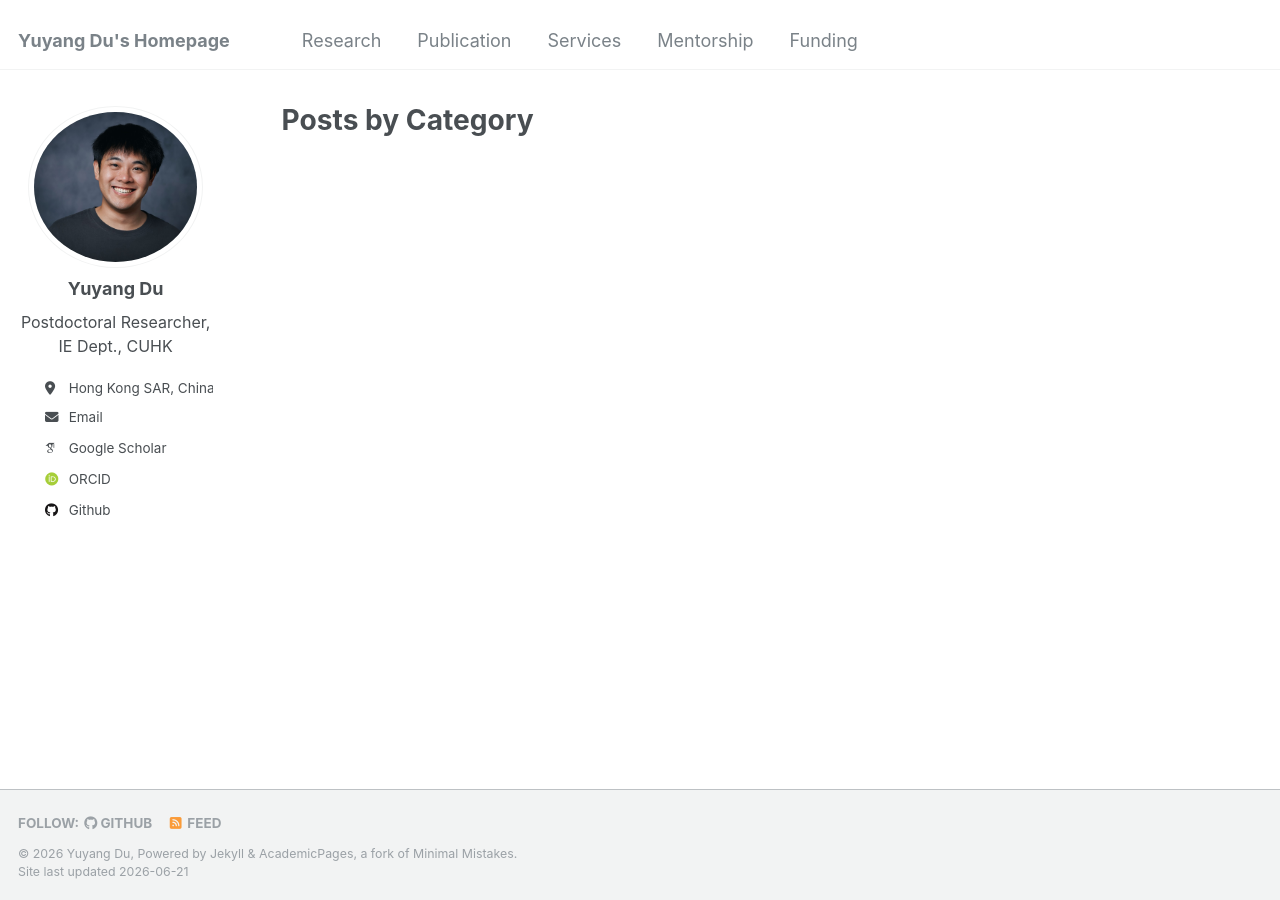
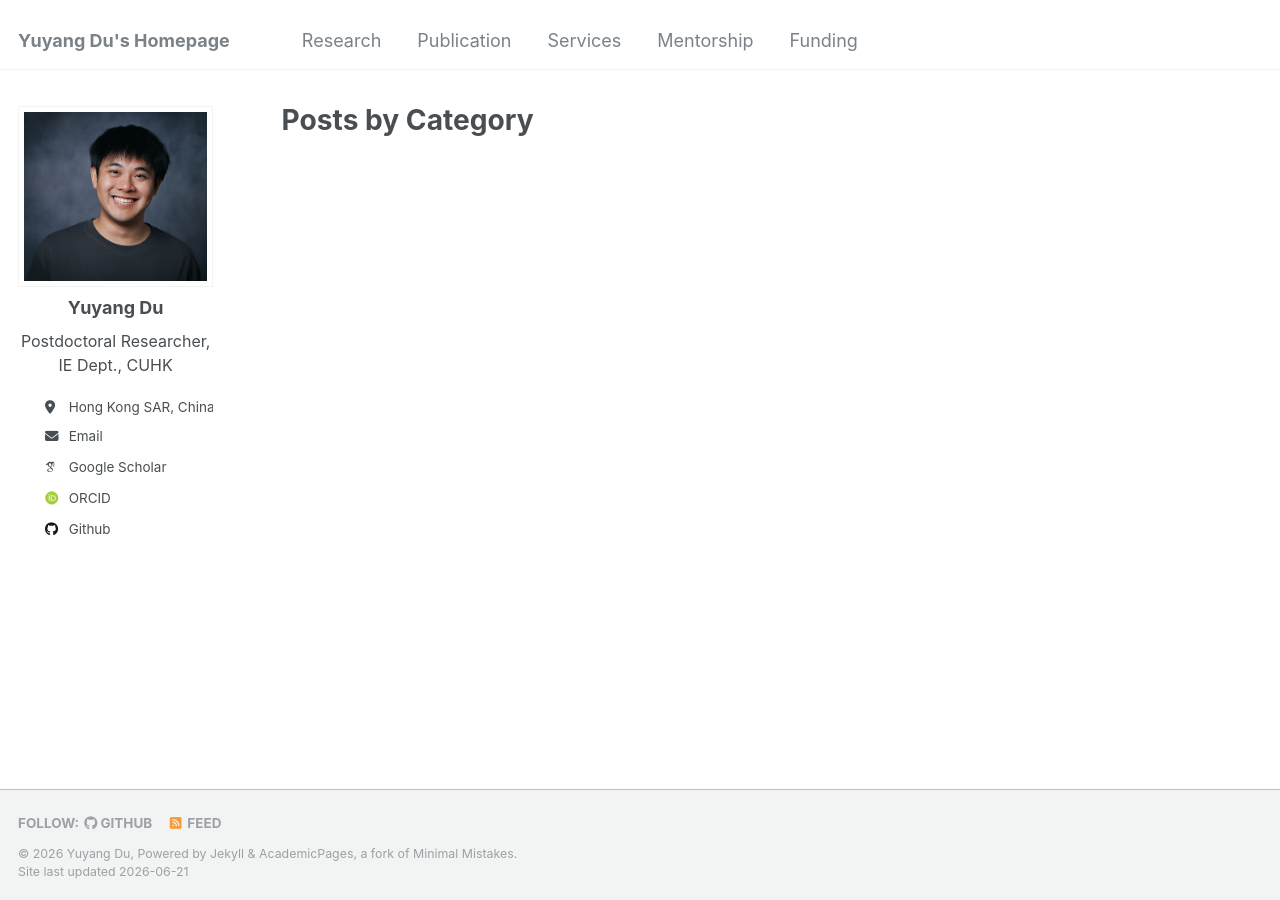
Before and after one commit to yuyangdu01/yuyangdu01.github.io, a Jekyll site: the page built from _pages/category-archive.html, in a window 1280 px wide. Built offline with Jekyll 4.4.1, drawn with Linux system fonts in a browser that asks for light colours; some web fonts are replaced.

Commit message:
Update _sidebar.scss

```diff
--- a/_sass/_sidebar.scss
+++ b/_sass/_sidebar.scss
@@ -80,7 +80,7 @@
   display: table-cell;
   vertical-align: top;
   width: 48px;
-  // set width only, for non-square avatars.  Remy W&H org 36px
+  // set width only, for non-square avatars.  Remy (1/2) W&H org 36px
   height: 48px;
 
   @include breakpoint($large) {
@@ -90,8 +90,9 @@
   }
 
   img {
-    max-width: 175px;
-    border-radius: 50%;
+    // Remy (2/2) max-width org 175px. Commented border-radius.
+    max-width: 250px;
+    //border-radius: 50%;
 
     @include breakpoint($large) {
       padding: 5px;
```
